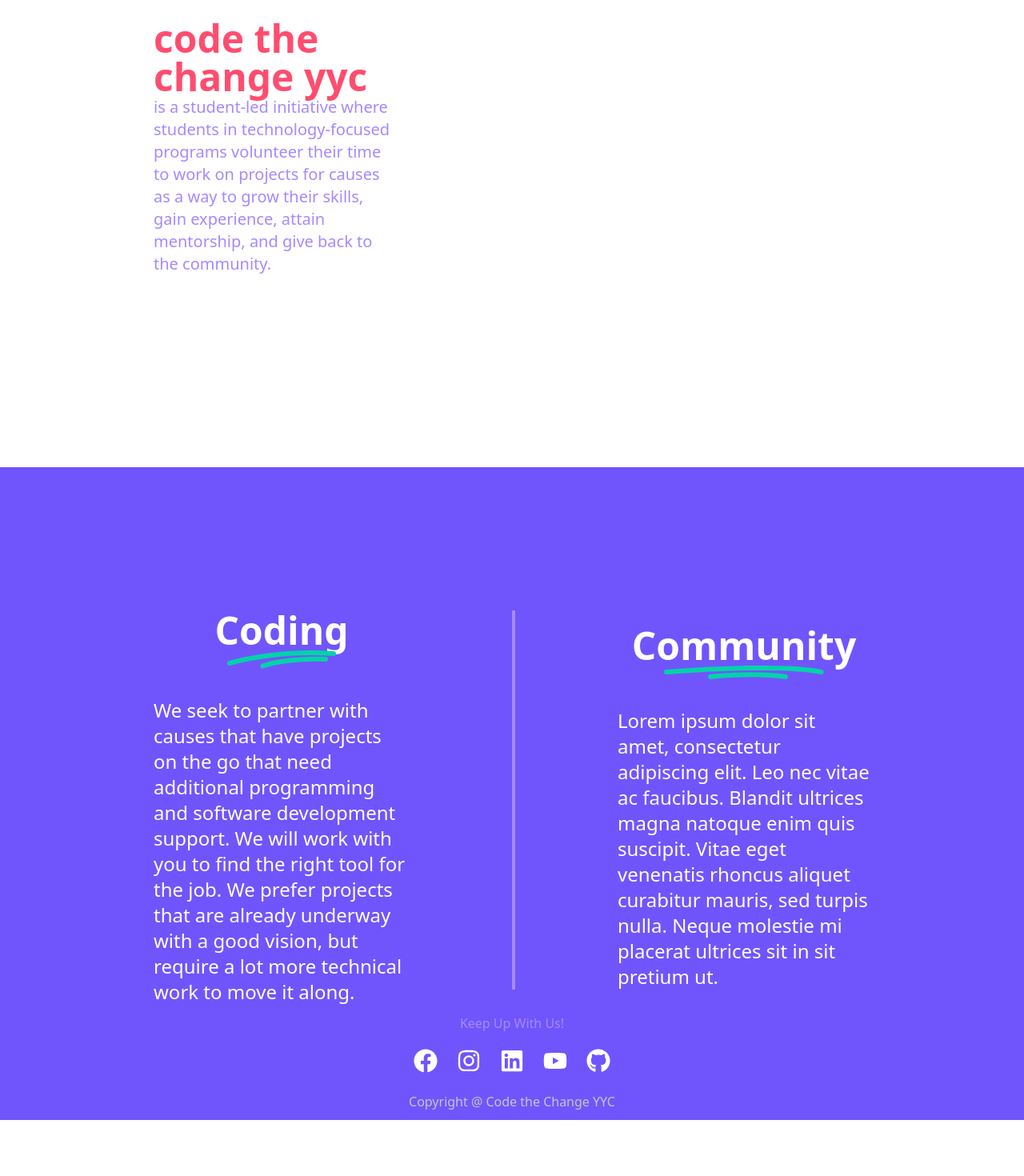
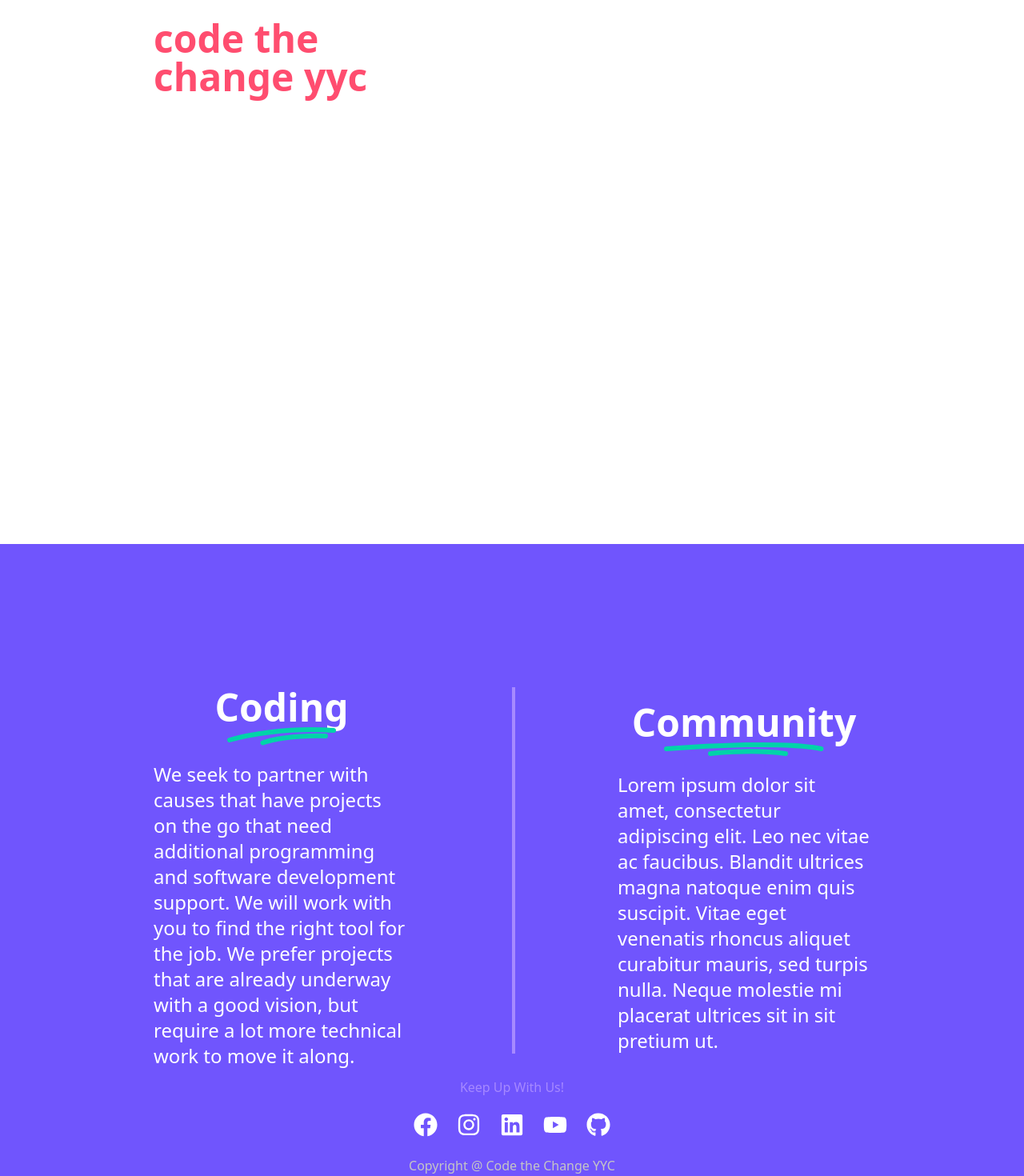
Before and after one commit to Code-the-Change-YYC/code-the-change-yyc-site, a Next.js app: page / in a window 1280 px wide. Shown: the part 1100-2570 px from the top of the page at 80% size. Before the commit the page ends 2500 px from the top, so only its background shows below. Built offline with nearby package versions, Linux system fonts and the light colour scheme; a web font is replaced by a local one.

Commit message:
add constants

```diff
--- /dev/null
+++ b/components/TextSection.jsx
@@ -0,0 +1,5 @@
+const TextSection = ({ classes, children }) => {
+  return <p className={`text-2xl md:text-white font-medium ${classes}`}>{children}</p>;
+};
+
+export default TextSection;
--- a/pages/index.js
+++ b/pages/index.js
@@ -1,12 +1,18 @@
+/* eslint-disable @next/next/no-img-element */
 import Heading from "../components/Heading";
+import TextSection from "../components/TextSection";
+
+const HOMEPAGE_BACKGROUND_IMAGE = "/images/homepage/homepage_background.png";
+const LOGO_SVG = "/svgs/homepage/with_logo.svg";
+const COMMUNITY_SVG = "/svgs/homepage/coding_community.svg";
 
 export default function Home() {
   return (
     <div className="flex flex-col">
       <div className="relative flex h-screen justify-center items-center">
         <img
-          src="/images/homepage/homepage_background.png"
-          alt="landing_bg_image"
+          src={HOMEPAGE_BACKGROUND_IMAGE}
+          alt={HOMEPAGE_BACKGROUND_IMAGE}
           className="absolute w-full h-full object-cover"
         />
         <h1 className="text-stroke-outside text-7xl -mt-20 md:m-0 md:text-9xl font-black w-3/4 md:text-center text-[#7055FD] stroke-white drop-shadow-lg">
@@ -14,47 +20,47 @@ export default function Home() {
         </h1>
       </div>
 
-      <div className="relative flex justify-between bg-[#7055FD] md:bg-white py-60 px-10 md:px-48 rounded-2xl drop-shadow-lg md:drop-shadow-none">
+      <div className="relative flex justify-between bg-[#7055FD] md:bg-white py-60 px-10 md:px-24 lg:px-48 rounded-2xl drop-shadow-lg md:drop-shadow-none">
         <img
-          src="/svgs/homepage/with_logo.svg"
+          src={LOGO_SVG}
           alt="logo_svg"
           className="md:hidden absolute top-0 mx-auto left-0 right-0 pt-20 object-fill w-[400px]"
         />
         <div className=" flex flex-col md:w-1/3">
           <h2 className="hidden md:block text-5xl text-[#FF4D6F] font-bold">code the change yyc</h2>
-          <p className="text-xl text-white md:text-[#A689FF] font-medium">
+          <TextSection classes="md:text-[#A689FF]">
             <strong className="md:hidden text-2xl">code the change yyc</strong> is a student-led initiative where
             students in technology-focused programs volunteer their time to work on projects for causes as a way to grow
             their skills, gain experience, attain mentorship, and give back to the community.
-          </p>
+          </TextSection>
         </div>
         {/* TODO: Add image here */}
         <div></div>
       </div>
 
-      <div className="flex flex-col md:flex-row justify-center md:justify-between pt-40 md:px-48 items-center md:divide-x-4 md:divide-[#A689FF] bg-white md:bg-[#7055FD]">
+      <div className="flex flex-col md:flex-row justify-center md:justify-between pt-40 md:px-24 lg:px-48 items-center md:divide-x-4 md:divide-[#A689FF] bg-white md:bg-[#7055FD]">
         <div className="flex flex-col md:w-1/2 md:pr-32 md:mt-0 px-5 md:px-0">
           <Heading classes="md:text-white">Coding</Heading>
-          <p className="text-2xl text-black md:text-white font-medium mt-4 text-center md:text-left">
+          <TextSection>
             We seek to partner with causes that have projects on the go that need additional programming and software
             development support. We will work with you to find the right tool for the job. We prefer projects that are
             already underway with a good vision, but require a lot more technical work to move it along.
-          </p>
+          </TextSection>
           {/* TODO: Add image here */}
           <div></div>
         </div>
 
-        <img src="/svgs/homepage/coding_community.svg" alt="logo_svg" className="md:hidden object-fill w-[400px]" />
+        <img src={COMMUNITY_SVG} alt={COMMUNITY_SVG} className="md:hidden object-fill w-[400px]" />
 
         <div className="flex flex-col md:w-1/2 md:pl-32 px-5 md:px-0">
           <Heading longUnderline classes="md:text-white">
             Community
           </Heading>
-          <p className="text-2xl text-black md:text-white font-medium mt-4 text-center md:text-left">
+          <TextSection>
             Lorem ipsum dolor sit amet, consectetur adipiscing elit. Leo nec vitae ac faucibus. Blandit ultrices magna
             natoque enim quis suscipit. Vitae eget venenatis rhoncus aliquet curabitur mauris, sed turpis nulla. Neque
             molestie mi placerat ultrices sit in sit pretium ut.
-          </p>
+          </TextSection>
           {/* TODO: Add image here */}
           <div></div>
         </div>
```
